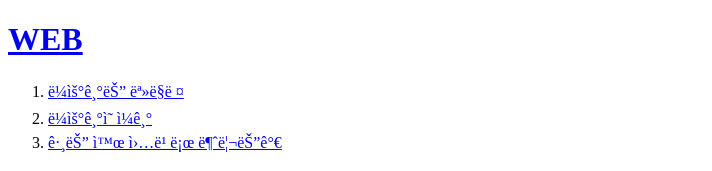
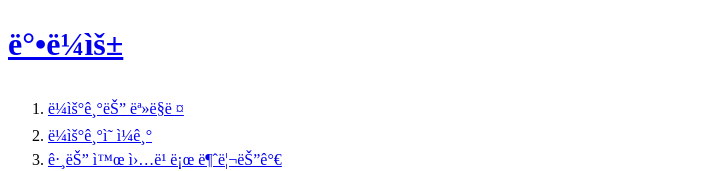
Before and after one commit to park021549/my-first-web-site, a plain HTML site: page 1.html in a window 1280 px wide. Shown: the top 171 px of the page, without its empty margins (0-712 px from the left). Drawn offline with Linux system fonts and the light colour scheme.

Commit message:
Update 1.html

```diff
--- a/1.html
+++ b/1.html
@@ -2,11 +2,11 @@
 <!doctype html>
 <html>
 <head>
-<title>WEB1 - html</title>
+<title>뼝우기 사랑해</title>
 <meta charset="uef-8">
 </head>
 <body>
-  <h1><a href="index.html"> WEB</a></h1>
+  <h1><a href="index.html"> 박뼝욱</a></h1>
 <ol>
   <li><a href="1.html">뼝우기는 못말려</a></li>
   <li><a href="2.html">뼝우기의 일기</a></li>
```
